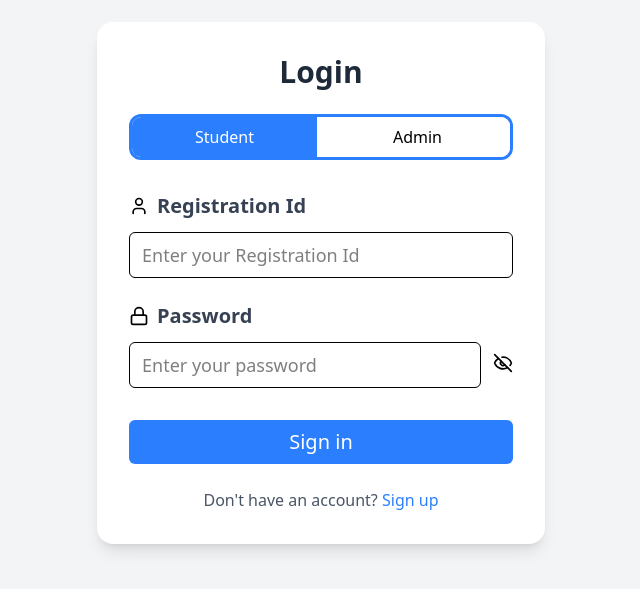
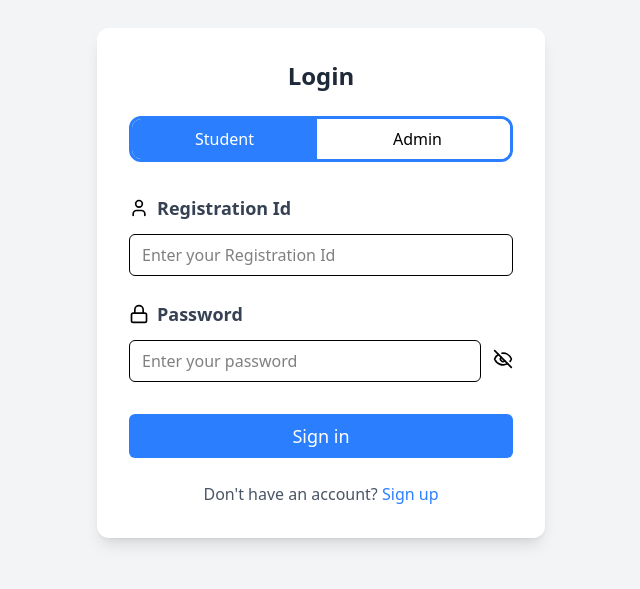
Before and after one commit to Worqube/job-portal, a React (Vite) app in the folder frontend/: page /login in a window 1280 px wide. Shown: the part 117-706 px from the top of the page, without its empty margins (319-959 px from the left). Built offline with nearby package versions, Linux system fonts and the light colour scheme; no server answers.

Commit message:
login forms font change

```diff
--- a/frontend/src/pages/Login.jsx
+++ b/frontend/src/pages/Login.jsx
@@ -1,13 +1,13 @@
 import React, { useState } from "react";
-import StudentLogin from "./StudentLogin";
-import AdminLogin from "./AdminLogin";
+import StudentLogin from "./components/StudentLogin";
+import AdminLogin from "./components/AdminLogin";
 
 const Login = () => {
   const [lit, setLit] = useState("Student");
   return (
     <div className="flex items-center justify-center min-h-screen bg-gray-100">
-      <div className="w-full max-w-md p-8 space-y-6 bg-white shadow-lg rounded-2xl">
-        <h2 className="text-3xl font-bold text-center text-gray-800">Login</h2>
+      <div className="w-full max-w-md p-8 space-y-6 bg-white shadow-lg rounded-xl">
+        <h2 className="text-2xl font-bold text-center text-gray-800">Login</h2>
         <div className="relative flex space-x-2 border-[3px] border-blue-500 rounded-xl select-none overflow-hidden">
           {/* Left Section (Student) */}
           <div
--- a/frontend/src/pages/StudentLogin.jsx
+++ b/frontend/src/pages/components/AdminLogin.jsx
@@ -1,18 +1,18 @@
 import React, { useState } from "react";
-import { useAuthStore } from "../store/useAuthStore";
+import { useAuthStore } from "../../store/useAuthStore";
 import { Eye, EyeOff, Lock, User } from "lucide-react";
 import { Link } from "react-router-dom";
 
-const StudentLogin = () => {
+const AdminLogin = () => {
   const [showPassword, setShowPassword] = useState(false);
   const [formData, setFormData] = useState({
-    reg_id: "",
+    username: "",
     password: "",
   });
-  const { login, isLoggingIn } = useAuthStore();
+  const { adminLogin, isLoggingIn } = useAuthStore();
   const handleSubmit = async (e) => {
     e.preventDefault();
-    login(formData);
+    adminLogin(formData);
   };
   return (
     <>
@@ -20,25 +20,25 @@ const StudentLogin = () => {
         <div>
           <div className="flex items-center gap-2 py-2">
             <User className="size-5" />
-            <label className="block font-bold text-xl text-gray-700">
-              Registration Id
+            <label className="block font-bold text-lg text-gray-700">
+              Username
             </label>
           </div>
           <input
             type="text"
-            value={formData.reg_id}
+            value={formData.username}
             autoComplete="true"
-            className="w-full text-lg px-3 py-2 mt-1 border rounded-md focus:outline-none focus:ring-2 focus:ring-blue-500 focus:border-transparent"
-            placeholder="Enter your Registration Id"
+            className="w-full text-base px-3 py-2 mt-1 border rounded-md focus:outline-none focus:ring-2 focus:ring-blue-500 focus:border-transparent"
+            placeholder="Enter your Username"
             onChange={(e) =>
-              setFormData({ ...formData, reg_id: e.target.value })
+              setFormData({ ...formData, username: e.target.value })
             }
           />
         </div>
         <div>
           <div className="flex items-center gap-2 py-2">
             <Lock className="size-5" />
-            <label className="block text-xl font-bold text-gray-700">
+            <label className="block text-lg font-bold text-gray-700">
               Password
             </label>
           </div>
@@ -46,7 +46,7 @@ const StudentLogin = () => {
             <input
               type={showPassword ? "text" : "password"}
               autoComplete="true"
-              className="w-full text-lg px-3 py-2 mt-1 border rounded-md focus:outline-none focus:ring-2 focus:ring-blue-500 focus:border-transparent"
+              className="w-full text-base px-3 py-2 mt-1 border rounded-md focus:outline-none focus:ring-2 focus:ring-blue-500 focus:border-transparent"
               placeholder="Enter your password"
               value={formData.password}
               onChange={(e) =>
@@ -68,7 +68,7 @@ const StudentLogin = () => {
         <div className="pt-4">
           <button
             type="submit"
-            className="w-full px-4 py-2 text-xl text-white bg-blue-500 rounded-md hover:bg-blue-600 focus:outline-none focus:ring-2 focus:ring-blue-400 focus:ring-offset-2"
+            className="w-full px-4 py-2 text-lg text-white bg-blue-500 rounded-md hover:bg-blue-600 focus:outline-none focus:ring-2 focus:ring-blue-400 focus:ring-offset-2"
           >
             Sign in
           </button>
@@ -84,4 +84,4 @@ const StudentLogin = () => {
   );
 };
 
-export default StudentLogin;
+export default AdminLogin;
--- a/frontend/src/pages/AdminLogin.jsx
+++ b/frontend/src/pages/components/StudentLogin.jsx
@@ -1,18 +1,18 @@
 import React, { useState } from "react";
-import { useAuthStore } from "../store/useAuthStore";
+import { useAuthStore } from "../../store/useAuthStore";
 import { Eye, EyeOff, Lock, User } from "lucide-react";
 import { Link } from "react-router-dom";
 
-const AdminLogin = () => {
+const StudentLogin = () => {
   const [showPassword, setShowPassword] = useState(false);
   const [formData, setFormData] = useState({
-    username: "",
+    reg_id: "",
     password: "",
   });
-  const { adminLogin, isLoggingIn } = useAuthStore();
+  const { login, isLoggingIn } = useAuthStore();
   const handleSubmit = async (e) => {
     e.preventDefault();
-    adminLogin(formData);
+    login(formData);
   };
   return (
     <>
@@ -20,25 +20,25 @@ const AdminLogin = () => {
         <div>
           <div className="flex items-center gap-2 py-2">
             <User className="size-5" />
-            <label className="block font-bold text-xl text-gray-700">
-              Username
+            <label className="block font-bold text-lg text-gray-700">
+              Registration Id
             </label>
           </div>
           <input
             type="text"
-            value={formData.username}
+            value={formData.reg_id}
             autoComplete="true"
-            className="w-full text-lg px-3 py-2 mt-1 border rounded-md focus:outline-none focus:ring-2 focus:ring-blue-500 focus:border-transparent"
-            placeholder="Enter your Username"
+            className="w-full text-base px-3 py-2 mt-1 border rounded-md focus:outline-none focus:ring-2 focus:ring-blue-500 focus:border-transparent"
+            placeholder="Enter your Registration Id"
             onChange={(e) =>
-              setFormData({ ...formData, username: e.target.value })
+              setFormData({ ...formData, reg_id: e.target.value })
             }
           />
         </div>
         <div>
           <div className="flex items-center gap-2 py-2">
             <Lock className="size-5" />
-            <label className="block text-xl font-bold text-gray-700">
+            <label className="block text-lg font-bold text-gray-700">
               Password
             </label>
           </div>
@@ -46,7 +46,7 @@ const AdminLogin = () => {
             <input
               type={showPassword ? "text" : "password"}
               autoComplete="true"
-              className="w-full text-lg px-3 py-2 mt-1 border rounded-md focus:outline-none focus:ring-2 focus:ring-blue-500 focus:border-transparent"
+              className="w-full text-base px-3 py-2 mt-1 border rounded-md focus:outline-none focus:ring-2 focus:ring-blue-500 focus:border-transparent"
               placeholder="Enter your password"
               value={formData.password}
               onChange={(e) =>
@@ -68,7 +68,7 @@ const AdminLogin = () => {
         <div className="pt-4">
           <button
             type="submit"
-            className="w-full px-4 py-2 text-xl text-white bg-blue-500 rounded-md hover:bg-blue-600 focus:outline-none focus:ring-2 focus:ring-blue-400 focus:ring-offset-2"
+            className="w-full px-4 py-2 text-lg text-white bg-blue-500 rounded-md hover:bg-blue-600 focus:outline-none focus:ring-2 focus:ring-blue-400 focus:ring-offset-2"
           >
             Sign in
           </button>
@@ -84,4 +84,4 @@ const AdminLogin = () => {
   );
 };
 
-export default AdminLogin;
+export default StudentLogin;
```
